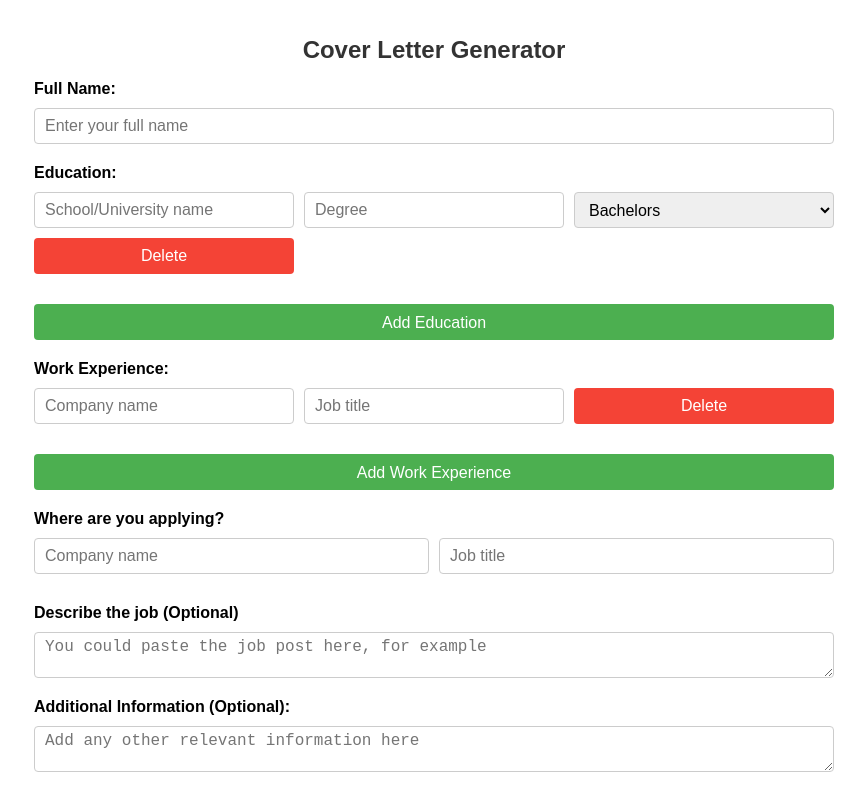
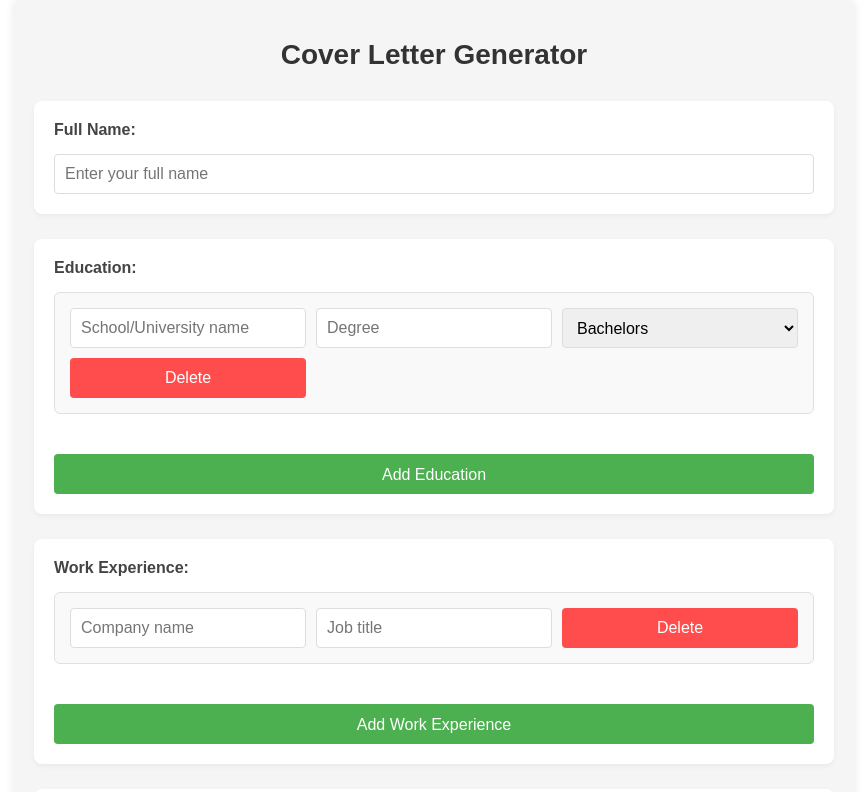
Before and after one commit to andregranberg/resumeAI, a React (Create React App) app: page / in a window 1280 px wide. Shown: the top 792 px of the page, without its empty margins (206-1073 px from the left). Built offline with nearby package versions, Linux system fonts and the light colour scheme; what ollama would draw is missing.

Commit message:
better UI

```diff
--- a/src/App.css
+++ b/src/App.css
@@ -3,54 +3,73 @@
   margin: 0 auto;
   padding: 20px;
   font-family: Arial, sans-serif;
+  background-color: #f5f5f5;
+  border-radius: 8px;
+  box-shadow: 0 0 10px rgba(0, 0, 0, 0.1);
 }
 
 h1 {
   text-align: center;
   color: #333;
-  font-size: 24px;
+  font-size: 28px;
+  margin-bottom: 30px;
 }
 
 .input-container {
   display: flex;
   flex-direction: column;
-  gap: 20px;
+  gap: 25px;
 }
 
 .input-group {
   display: flex;
   flex-direction: column;
-  gap: 10px;
+  gap: 15px;
+  background-color: #ffffff;
+  padding: 20px;
+  border-radius: 8px;
+  box-shadow: 0 2px 5px rgba(0, 0, 0, 0.05);
 }
 
 .input-group label {
   font-weight: bold;
+  color: #444;
 }
 
 .input-group input[type="text"],
 .input-group select {
-  padding: 5px 10px;
+  padding: 10px;
   font-size: 16px;
-  border: 1px solid #ccc;
+  border: 1px solid #ddd;
   border-radius: 4px;
   width: 100%;
   box-sizing: border-box;
-  height: 36px;
+  height: 40px;
 }
 
 .input-group textarea {
-  padding: 5px 10px;
+  padding: 10px;
   font-size: 16px;
-  border: 1px solid #ccc;
+  border: 1px solid #ddd;
   border-radius: 4px;
   width: 100%;
   box-sizing: border-box;
-  min-height: 36px;
+  min-height: 80px;
   resize: vertical;
 }
 
 .education-entry,
-.work-experience-entry,
+.work-experience-entry {
+  display: grid;
+  grid-template-columns: repeat(auto-fit, minmax(200px, 1fr));
+  gap: 10px;
+  margin-bottom: 15px;
+  padding: 15px;
+  background-color: #f9f9f9;
+  border-radius: 6px;
+  border: 1px solid #e0e0e0;
+}
+
 .applying-entry {
   display: grid;
   grid-template-columns: repeat(auto-fit, minmax(200px, 1fr));
@@ -61,12 +80,18 @@ h1 {
 .education-entry button,
 .work-experience-entry button {
   padding: 5px 10px;
-  background-color: #f44336;
+  background-color: #ff4d4d;
   color: white;
   border: none;
   border-radius: 4px;
   cursor: pointer;
-  height: 36px;
+  height: 40px;
+  transition: background-color 0.3s;
+}
+
+.education-entry button:hover,
+.work-experience-entry button:hover {
+  background-color: #ff3333;
 }
 
 .input-group > button {
@@ -74,15 +99,17 @@ h1 {
   background-color: #4CAF50;
   color: white;
   border: none;
-  padding: 10px;
+  padding: 12px;
   border-radius: 4px;
   cursor: pointer;
   width: 100%;
-  height: 36px;
+  height: 40px;
+  font-size: 16px;
+  transition: background-color 0.3s;
 }
 
 button {
-  padding: 5px 10px;
+  padding: 10px;
   font-size: 16px;
   cursor: pointer;
   background-color: #4CAF50;
@@ -91,7 +118,7 @@ button {
   border-radius: 4px;
   transition: background-color 0.3s;
   width: 100%;
-  height: 36px;
+  height: 40px;
 }
 
 button:hover {
@@ -104,56 +131,61 @@ button:disabled {
 }
 
 .result-container {
-  margin-top: 20px;
+  margin-top: 30px;
+  background-color: #ffffff;
+  padding: 20px;
+  border-radius: 8px;
+  box-shadow: 0 2px 5px rgba(0, 0, 0, 0.05);
 }
 
 .copy-container {
   display: flex;
   align-items: center;
-  margin-bottom: 10px;
-  gap: 10px;
+  margin-bottom: 15px;
+  gap: 15px;
 }
 
 .copied-message {
   color: #4CAF50;
   font-size: 14px;
+  font-weight: bold;
 }
 
 .result-text {
   width: 100%;
   height: 400px;
-  padding: 10px;
+  padding: 15px;
   font-size: 16px;
-  line-height: 1.5;
-  border: 1px solid #ccc;
+  line-height: 1.6;
+  border: 1px solid #ddd;
   border-radius: 4px;
   resize: vertical;
   box-sizing: border-box;
 }
 
 .follow-up-container {
-  margin-top: 20px;
+  margin-top: 25px;
 }
 
 .follow-up-input {
   width: 100%;
   min-height: 100px;
-  padding: 10px;
+  padding: 15px;
   font-size: 16px;
-  border: 1px solid #ccc;
+  border: 1px solid #ddd;
   border-radius: 4px;
   resize: vertical;
-  margin-bottom: 10px;
+  margin-bottom: 15px;
   box-sizing: border-box;
 }
 
 @media (max-width: 600px) {
   .App {
-    padding: 10px;
+    padding: 15px;
   }
 
   h1 {
-    font-size: 20px;
+    font-size: 24px;
   }
 
   .input-group input[type="text"],
@@ -165,7 +197,7 @@ button:disabled {
   }
 
   button {
-    padding: 5px 10px;
+    padding: 8px;
     font-size: 14px;
   }
 
```
